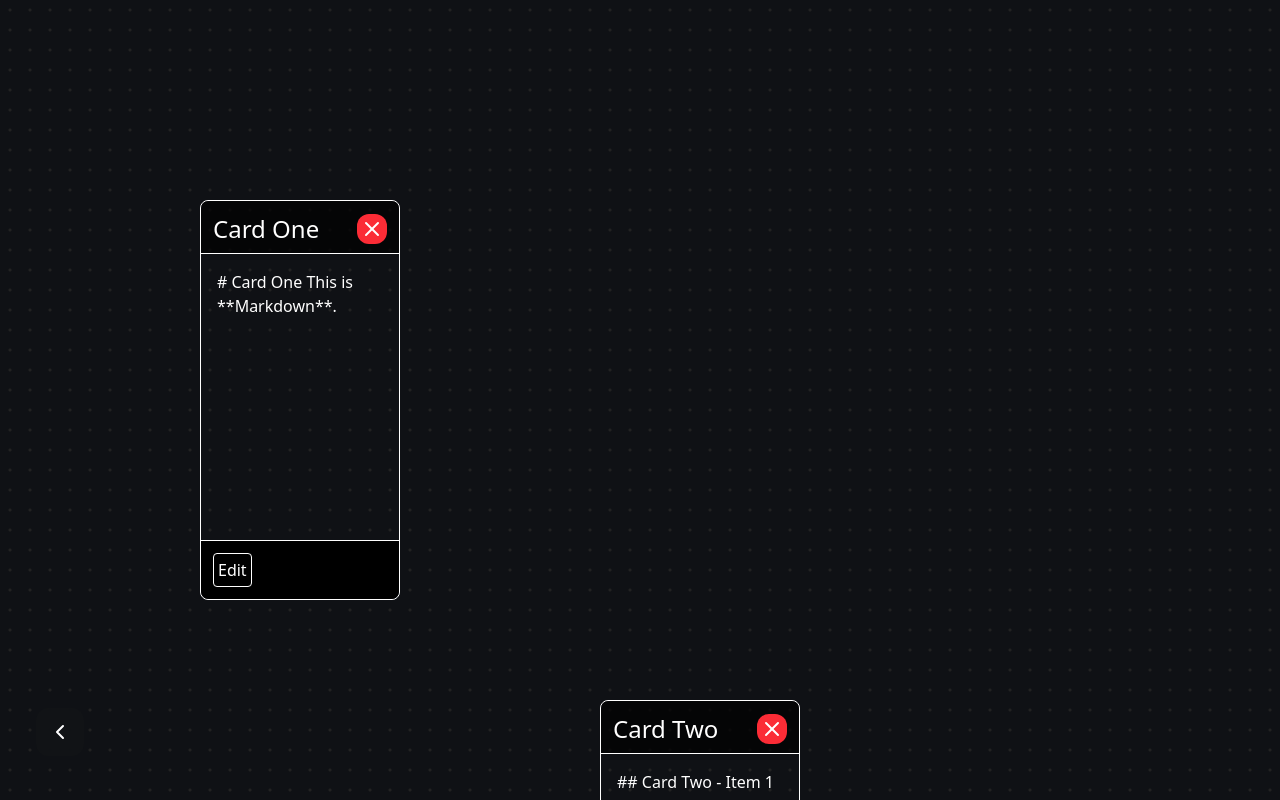
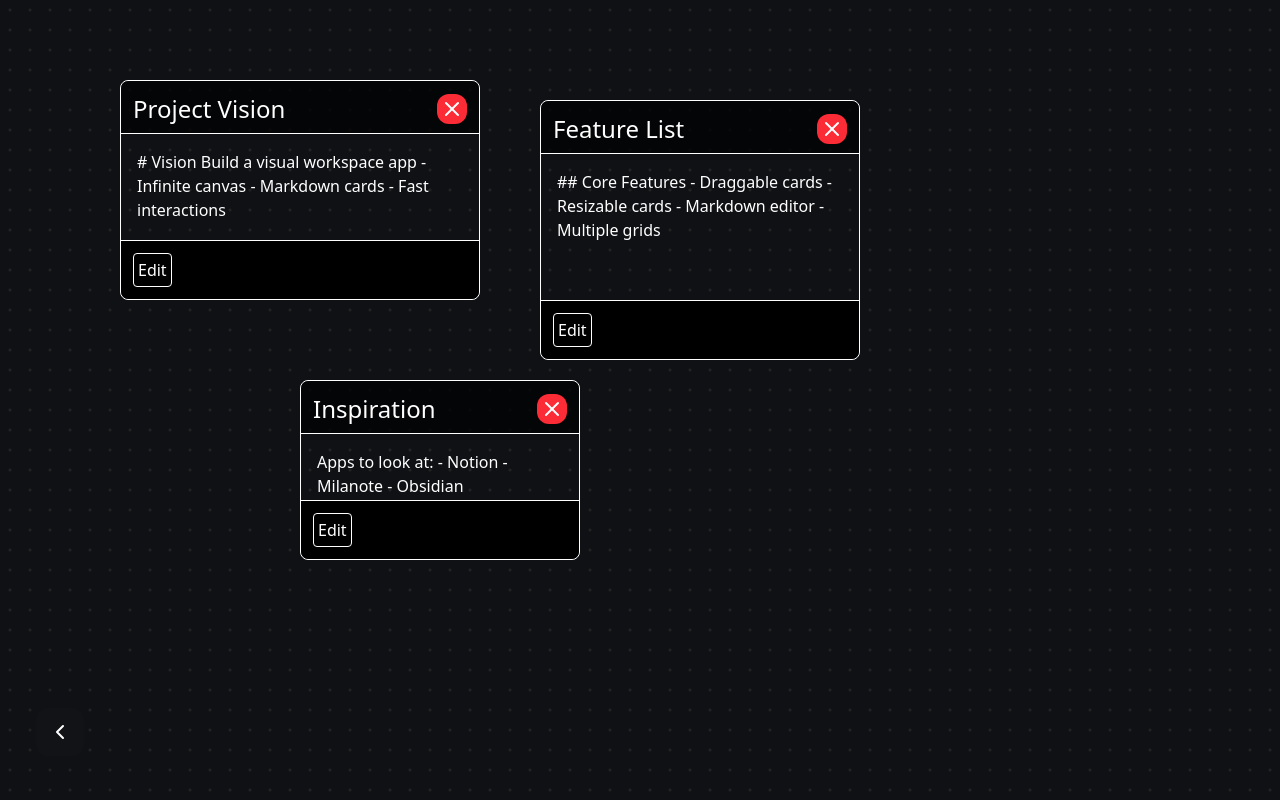
Before and after one commit to YamiNo-Okami/nova, a React (Vite) app: page / in a window 1280 px wide. Built offline with nearby package versions, Linux system fonts and the light colour scheme; a web font is replaced by a local one.

Commit message:
cards issue resolved now moving to create logic for add and delete grids and add new cards

```diff
--- a/src/App.css
+++ b/src/App.css
@@ -85,3 +85,32 @@ body {
   -ms-user-select: none; /* IE 10 and IE 11 */
   user-select: none; /* Standard syntax */
 }
+
+.card-body {
+  flex: 1;
+  display: flex;
+  overflow: hidden;
+}
+
+.card-body textarea {
+  flex: 1;
+  width: 100%;
+  height: 100%;
+  resize: none;
+}
+
+.card-footer{
+  flex-shrink: 0;
+}
+
+.input-box{
+  width: 100%;
+  padding: 8px;
+  border-radius: 8px;
+  border: 1px solid white;
+  background-color: var(--color-canvas-bg);
+  color: var(--color-text-primary);
+  -webkit-user-select:all ; /* Safari */
+  -ms-user-select: all; /* IE 10 and IE 11 */
+  user-select: all; /* Standard syntax */
+}
--- a/src/components/Canvas.tsx
+++ b/src/components/Canvas.tsx
@@ -1,6 +1,8 @@
 import { ChevronLeft } from "lucide-react";
 import Sidebar from "./Sidebar";
 import MainCanvas from "./MainCanvas";
+import { gridsData } from "../types";
+import { useState } from "react";
 
 type SidebarProps = {
   collapse: boolean;
@@ -8,14 +10,31 @@ type SidebarProps = {
 };
 
 export default function Canvas({ collapse, onToggle }: SidebarProps) {
+
+  const [datas, setDatas] = useState(gridsData);
+
+  function getGridsIdandNames() : [string,string][] {
+    return datas.map((data) => [data.id, data.name]);
+  }
+
+  const [grids, setGrids] = useState<[string,string][]>(getGridsIdandNames());
+
+
   return (
     <>
       <div className="fixed">
         <div className=" w-screen h-screen grid-dot flex items-center justify-center ">
-          <MainCanvas/>
+          {/* {
+          datas.map((data)=>{
+            return  */}
+
+            <MainCanvas data={datas[0]} />
+          {/* })
+
+            } */}
         </div>
         <div className="">
-          {!collapse && <Sidebar collapse={collapse} onClose={onToggle} />}
+          {!collapse && <Sidebar collapse={collapse} onClose={onToggle}  />}
           <div className="absolute bottom-6 left-4">
             {collapse && (
               <div className="float-left p-5">
@@ -31,7 +50,6 @@ export default function Canvas({ collapse, onToggle }: SidebarProps) {
             )}
           </div>
         </div>
-
       </div>
     </>
   );
--- a/src/components/Card.tsx
+++ b/src/components/Card.tsx
@@ -8,7 +8,7 @@ export default function Card({
   isPanning,
   onResizeMouseDown,
   isResizeing,
-  onSave
+  onSave,
 }: {
   card: CardData;
   onMouseDown: (e: React.MouseEvent, card: CardData) => void;
@@ -20,9 +20,6 @@ export default function Card({
   const [editing, setEditing] = useState(false);
   const [title, setTitle] = useState(card.title);
   const [content, setContent] = useState(card.content);
-
-
-
 
   function handleUpdatedTitle(newTitle: string) {
     setTitle(newTitle);
@@ -36,49 +33,48 @@ export default function Card({
     onSave(updatedCard);
   }
 
-  function handleSave(){
+  function handleSave() {
     const updatedCard = { ...card, title: title, content: content };
     onSave(updatedCard);
   }
 
-
-
-
-
   return (
+    <>
       <div
-      key={card.id}
-      onMouseDown={(e) => onResizeMouseDown(e, card)}
+        onMouseDown={(e)=>{e.stopPropagation();}}
         style={{
           width: card.width,
           height: card.height,
-        minWidth: 150,
-        minHeight: 200,
+          position: "absolute",
           borderRadius: 8,
-        translate: `${card.x}px ${card.y}px`,
-        cursor: isResizeing ? "nwse-resize" : "pointer",
+          left: Math.max(card.x, 0),
+          top: Math.max(card.y, 0),
+          display: "flex",
+          flexDirection: "column",
         }}
-      className="border text-white border-white"
+        className="border text-white border-white height-auto no-select "
       >
-      {/*  Top Section  */}
+        {/*  Header Section  */}
         <div
-        key={card.id}
-        onMouseDown={(e) => onMouseDown(e, card)}
+
+          onMouseDown={(!editing) ? (e) => onMouseDown(e, card) : ()=>{}}
           style={{
             backgroundColor: "rgba(0,0,0,0.7)",
             cursor: isPanning ? "move" : "pointer",
           }}
-        className="flex justify-between items-center pt-3 px-3 pb-2 rounded-t-lg"
+          className="flex justify-between items-center pt-3 px-3 pb-2 rounded-t-lg "
         >
           <div className="text-2xl">
             {editing ? (
               <input
-            key={card.id}
 
-            onChange={
-              (e) => handleUpdatedTitle(e.target.value)
-            }
-            defaultValue={title}></input>
+                className="input-box"
+                onChange={(e) => handleUpdatedTitle(e.target.value)}
+                style={{
+                  width: `${card.width - 80}px`,
+                }}
+                defaultValue={title}
+              ></input>
             ) : (
               card.title
             )}
@@ -103,50 +99,50 @@ export default function Card({
         <hr />
 
         {/*  Content  dynamic later */}
-      <div className="overflow-hidden h-auto w-auto max-h-80 ">
+        <div className="card-body"> {/* Content Section */}
           {/*scrollbar-hide */}
-        <div className="p-4  ">
+          <div className="p-4 w-100 ">
             {/* Markdown content later */}
             {editing ? (
               <textarea
-              key={card.id}
-              style={{ width: "100%", height: "auto" }}
+
+                className="input-box"
                 defaultValue={card.content}
-              onChange={
-                (e) => handleUpdatedContent(e.target.value)
-              }
+                onChange={(e) => handleUpdatedContent(e.target.value)}
               ></textarea>
             ) : (
               card.content
             )}
           </div>
         </div>
+
+
         {/* buttons edit save */}
-      <div className="fixed bottom-0 bg-black w-full rounded-b-lg">
+        <div
+
+        onMouseDown={(!editing) ?  (e) => onResizeMouseDown(e, card) : ()=>{}}
+        style={{
+          cursor: isResizeing ? "nwse-resize" : "pointer",
+        }}
+        className=" bottom-0 bg-black w-full rounded-b-lg">
           <hr />
-        <div className="bottom-0 w-full flex justify-between p-3">
-          {!editing ? (
+          <div className="bottom-0 w-full flex justify-between p-3">   {/* Footer section*/}
+
               <button
                 onClick={() => {
-                setEditing(true);
+                  setEditing(!editing);
+                  if (!editing) handleSave();
                 }}
                 className=" p-1 border border-white hover:bg-white hover:text-black rounded"
               >
-              Edit
+                {editing ? "Save" : "Edit"}
               </button>
-          ) : (
-            <button
-              onClick={() => {
-                setEditing(false);
-                handleSave();
-              }}
-              className=" p-1 border border-white hover:bg-white hover:text-black rounded"
-            >
-              Preview
-            </button>
-          )}
+
+
+
           </div>
         </div>
-    </div>
+      </div>{" "}
+    </>
   );
 }
--- a/src/components/MainCanvas.tsx
+++ b/src/components/MainCanvas.tsx
@@ -1,10 +1,14 @@
 import React, { useEffect, useRef, useState } from "react";
 import Card from "./Card";
-import type { CardData } from "../types";
+import type { CardData , Grid } from "../types";
 
 // TODO : Add logic for loading different grids
 
-export default function MainCanvas() {
+type props = {
+  data : Grid | null ;
+}
+
+export default function MainCanvas({data}: props) {
   // Canvas Logics
   const LIMITS = {
     minY: -2000, // how far up you allow
@@ -29,11 +33,19 @@ export default function MainCanvas() {
       card.id === resizeCard
         ? {
             ...card,
-                width: Math.max(150, (e.clientX - offSet.x - card.x * scale) / scale),
-                height: Math.max(200, (e.clientY - offSet.y - card.y * scale) / scale),
+            width: Math.max(
+              150,
+              resizeOffset.current.w +
+                (e.clientX - resizeOffset.current.x) / scale
+            ),
+            height: Math.max(
+              200,
+              resizeOffset.current.h +
+                (e.clientY - resizeOffset.current.y) / scale
+            ),
           }
-            : card,
-        ),
+        : card
+    )
   );
   return;
 }
@@ -90,35 +102,18 @@ export default function MainCanvas() {
     return () => window.removeEventListener("mouseup", stopAll);
   }, []);
 
-
-
-
-  const [cards, setCards] = useState<CardData[]>([
-    {
-      id: "1",
-      title: "Card One",
-      x: 200,
-      y: 200,
-      width: 200,
-      height: 400,
-      content: "# Card One\n\nThis is **Markdown**.",
-    },
-    {
-      id: "2",
-      title: "Card Two",
-      x: 600,
-      y: 300,
-      width: 200,
-      height: 400,
-      content: "## Card Two\n\n- Item 1\n- Item 2",
-    },
-  ]);
+  const [cards, setCards] = useState<CardData[]>(data ? data.cards : []);
 
   const [draggingCard, setDraggingCard] = useState<string | null>(null);
   const dragOffset = useRef({ x: 0, y: 0 });
 
   const [resizeCard, setResizeCard] = useState<string | null>(null);
-  const resizeOffset = useRef({ x: 0, y: 0 });
+  const resizeOffset = useRef({
+    x: 0,
+    y: 0,
+    w: 0,
+    h: 0,
+  });
 
   function onCardMouseDown(e: React.MouseEvent, card: CardData) {
     e.stopPropagation(); // prevent canvas pan
@@ -128,28 +123,30 @@ export default function MainCanvas() {
       x: e.clientX - card.x * scale - offSet.x,
       y: e.clientY - card.y * scale - offSet.y,
     };
+    console.log(dragOffset.current);
+
   }
   function onCardResizeMouseDown(e: React.MouseEvent, card: CardData) {
-    e.stopPropagation(); // prevent canvas pan
+  e.stopPropagation();
   setResizeCard(card.id);
 
   resizeOffset.current = {
-      x: (e.clientX - offSet.x - resizeOffset.current.x) / scale,
-      y: (e.clientY - offSet.y - resizeOffset.current.y) / scale,
+    x: e.clientX,
+    y: e.clientY,
+    w: card.width,
+    h: card.height,
   };
-
-
 }
 
   function handleSave(updatedCard: CardData) {
     setCards((cards) =>
       cards.map((card) => (card.id === updatedCard.id ? updatedCard : card)),
     );
-
   }
 
   return (
     <div
+    key={data ? data.id : "no-data"}
       ref={containerRef}
       onMouseDown={onMouseDown}
       onMouseMove={onMouseMove}
@@ -166,7 +163,7 @@ export default function MainCanvas() {
       <div
         style={{
           position: "relative",
-          width:4000,
+          width: 4000,
           height: 4000,
           transform: `translate(0px,${offSet.y}px) scale(${scale})`,
           transformOrigin: "0 0",
--- a/src/components/Sidebar.tsx
+++ b/src/components/Sidebar.tsx
@@ -68,7 +68,7 @@ export default function Sidebar({ collapse, onClose }: SidebarProps) {
                   <div className="">
                     <button className=" bg-red-600 rounded-lg mr-2 hover:bg-red-400">
                       <div className="m-2">
-                        <Trash2/>
+                        <Trash2 />
                       </div>
                     </button>
                   </div>
--- a/src/types.ts
+++ b/src/types.ts
@@ -13,3 +13,128 @@ export type CardData = {
     height: number;
     content: string;
 }
+
+
+
+export const gridsData: Grid[] = [
+  {
+    id: "grid-1",
+    name: "Ideas & Brainstorm",
+    cards: [
+      {
+        id: "card-1",
+        x: 120,
+        y: 80,
+        title: "Project Vision",
+        width: 360,
+        height: 220,
+        content: `# Vision
+Build a visual workspace app
+- Infinite canvas
+- Markdown cards
+- Fast interactions`
+      },
+      {
+        id: "card-2",
+        x: 540,
+        y: 100,
+        title: "Feature List",
+        width: 320,
+        height: 260,
+        content: `## Core Features
+- Draggable cards
+- Resizable cards
+- Markdown editor
+- Multiple grids`
+      },
+      {
+        id: "card-3",
+        x: 300,
+        y: 380,
+        title: "Inspiration",
+        width: 280,
+        height: 180,
+        content: `Apps to look at:
+- Notion
+- Milanote
+- Obsidian`
+      }
+    ]
+  },
+
+  {
+    id: "grid-2",
+    name: "Development Notes",
+    cards: [
+      {
+        id: "card-4",
+        x: 150,
+        y: 120,
+        title: "Canvas Logic",
+        width: 400,
+        height: 240,
+        content: `### Canvas
+- Pan with mouse drag
+- Zoom with scroll
+- Clamp boundaries`
+      },
+      {
+        id: "card-5",
+        x: 620,
+        y: 140,
+        title: "Card State",
+        width: 360,
+        height: 260,
+        content: `\`\`\`ts
+type CardData = {
+  x: number;
+  y: number;
+  width: number;
+  height: number;
+}
+\`\`\`
+State lifted to parent`
+      },
+      {
+        id: "card-6",
+        x: 420,
+        y: 460,
+        title: "Bugs / Issues",
+        width: 300,
+        height: 200,
+        content: `- Card resize affects others
+- Cursor direction issue
+- Textarea height mismatch`
+      }
+    ]
+  },
+
+  {
+    id: "grid-3",
+    name: "Personal Notes",
+    cards: [
+      {
+        id: "card-7",
+        x: 100,
+        y: 90,
+        title: "Learning Goals",
+        width: 340,
+        height: 220,
+        content: `This month:
+- React internals
+- Canvas math
+- State management`
+      },
+      {
+        id: "card-8",
+        x: 500,
+        y: 200,
+        title: "Random Thoughts",
+        width: 260,
+        height: 180,
+        content: `Ideas are cheap.
+Execution is everything.`
+      }
+    ]
+  }
+];
```
Lines whose indentation alone changed are shown as unchanged.
